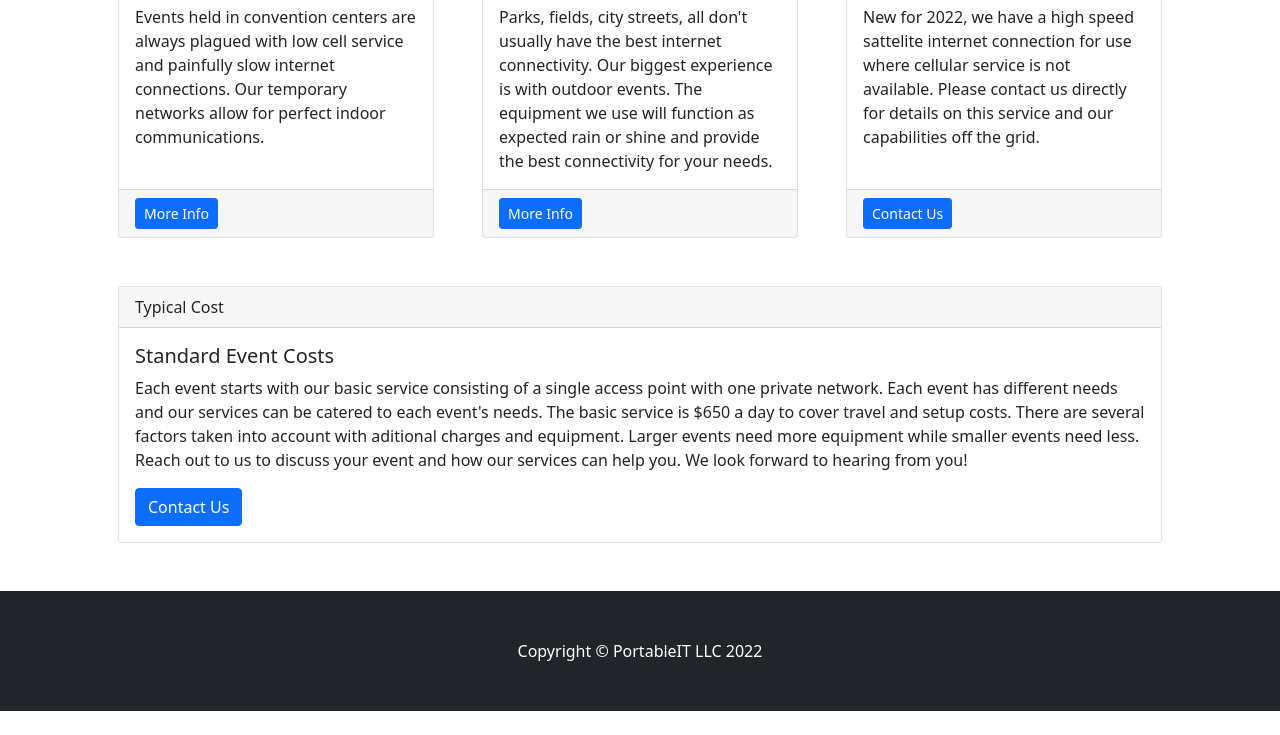
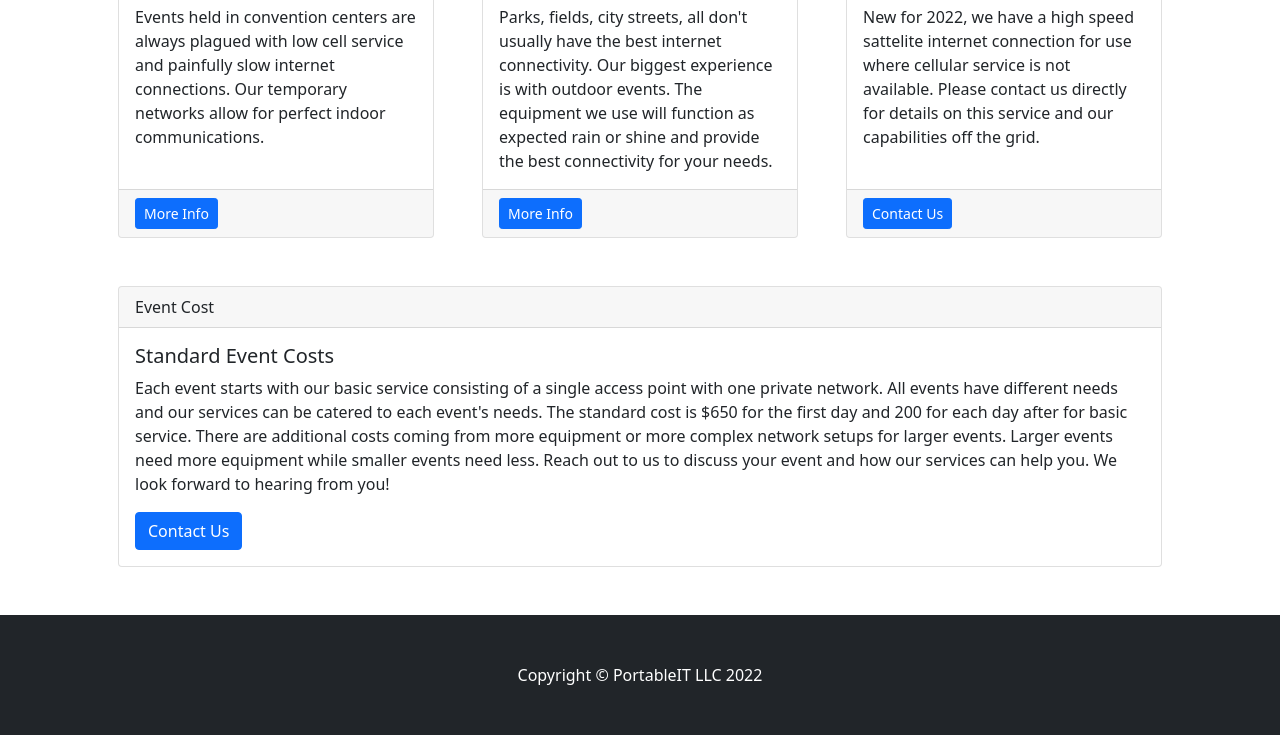
Before and after one commit to nojameshere/EventOps, a plain HTML site: page index.html in a window 1280 px wide. Shown: the part 908-1643 px from the top of the page. Before the commit the page ends 1619 px from the top, so only its background shows below. Drawn offline with nearby package versions, Linux system fonts and the light colour scheme.

Commit message:
Updated standard events costs
yes

```diff
--- a/index.html
+++ b/index.html
@@ -83,11 +83,11 @@
         <div class="container px-4 px-lg-5">
             <div class="card">
                 <div class="card-header">
-                  Typical Cost
+                    Event Cost
                 </div>
                 <div class="card-body">
                   <h5 class="card-title">Standard Event Costs</h5>
-                  <p class="card-text">Each event starts with our basic service consisting of a single access point with one private network. Each event has different needs and our services can be catered to each event's needs. The basic service is $650 a day to cover travel and setup costs. There are several factors taken into account with aditional charges and equipment. Larger events need more equipment while smaller events need less. Reach out to us to discuss your event and how our services can help you. We look forward to hearing from you!</p>
+                  <p class="card-text">Each event starts with our basic service consisting of a single access point with one private network. All events have different needs and our services can be catered to each event's needs. The standard cost is $650 for the first day and 200 for each day after for basic service. There are additional costs coming from more equipment or more complex network setups for larger events. Larger events need more equipment while smaller events need less. Reach out to us to discuss your event and how our services can help you. We look forward to hearing from you!</p>
                   <a href="contact.html" class="btn btn-primary">Contact Us</a>
                 </div>
               </div>
```
